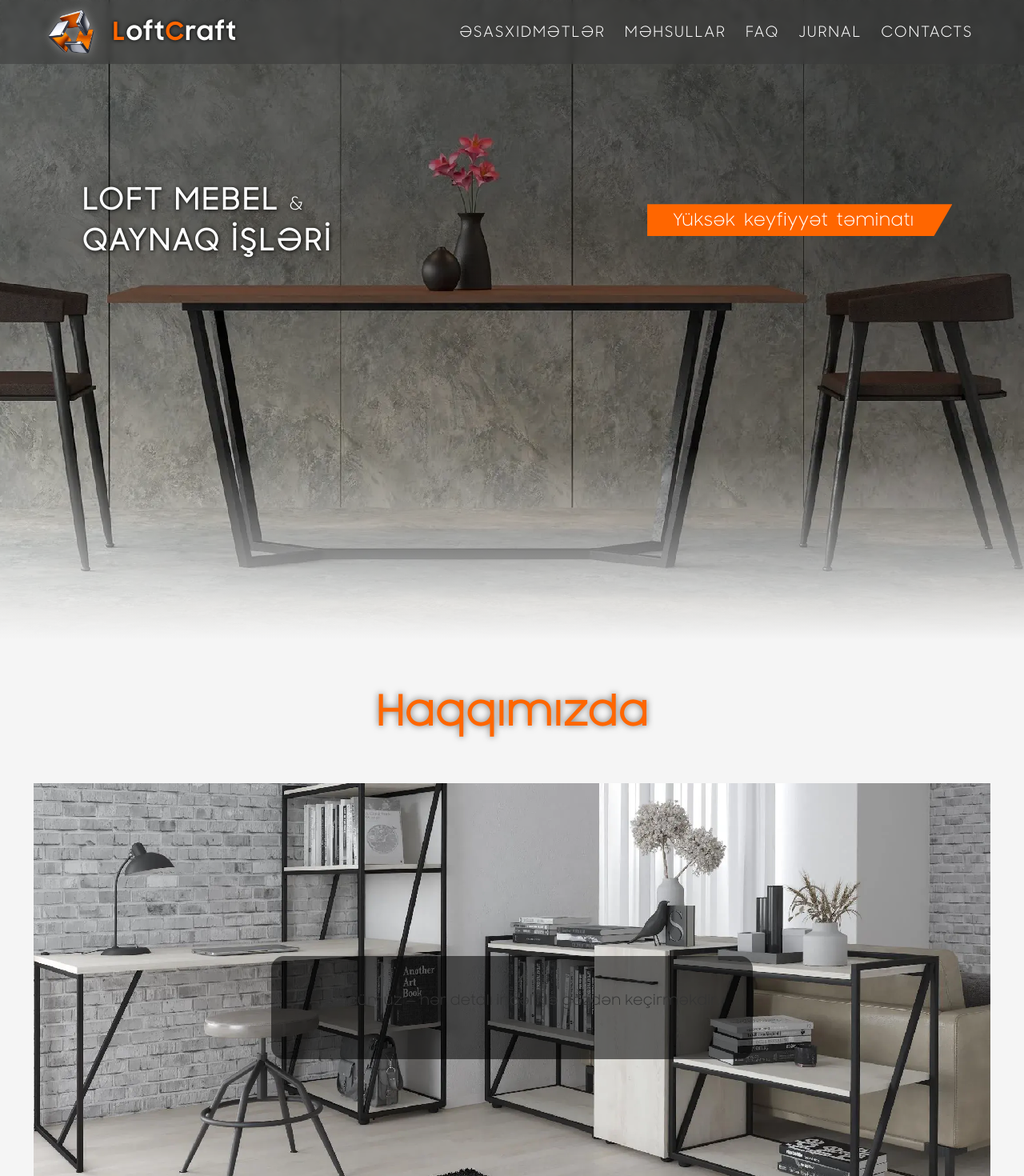
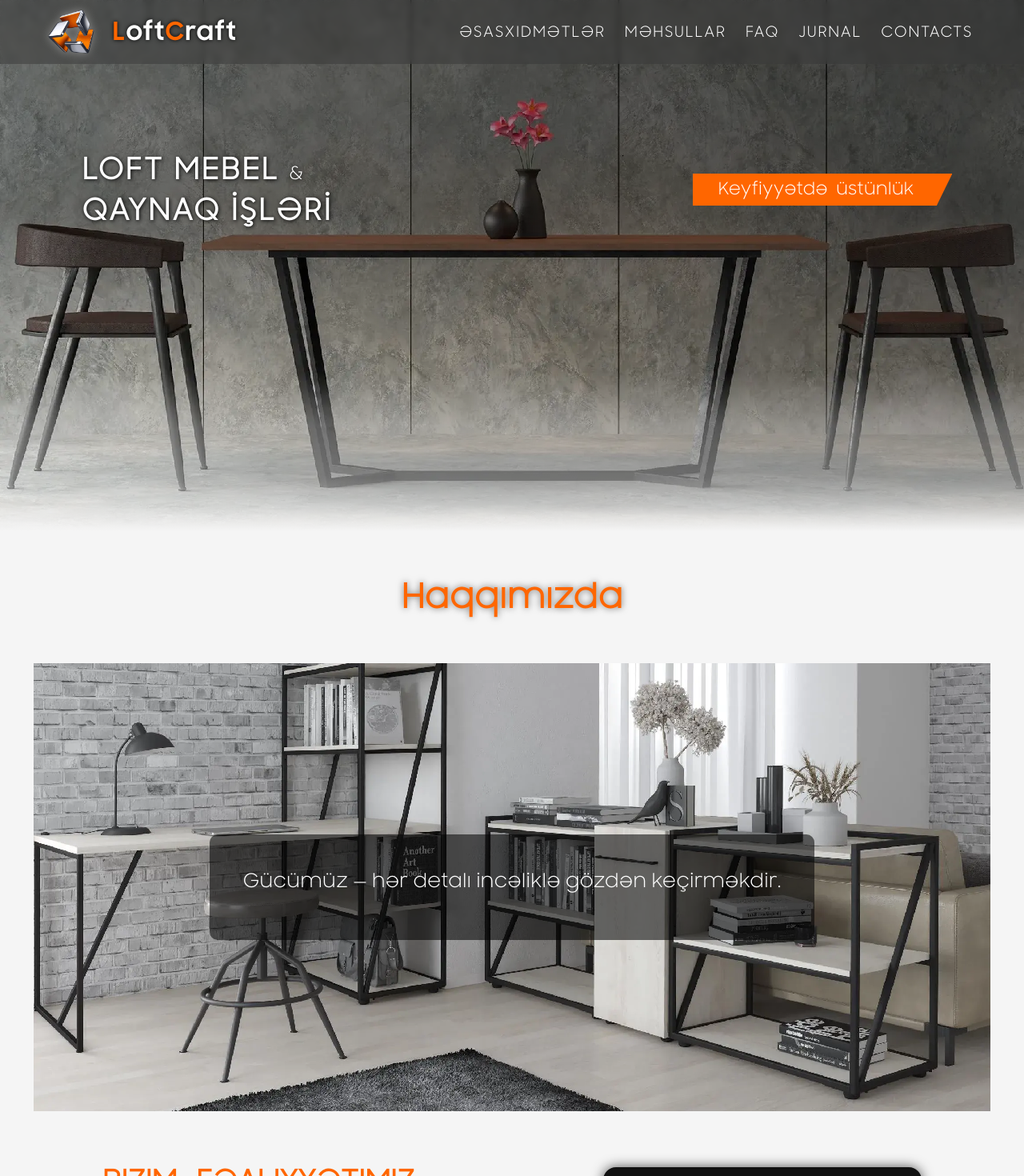
Before and after one commit to rovsenhuseynov/demirdizayn, a React (Create React App) app: page /about in a window 1280 px wide. Shown: the top 1470 px of the page at 80% size. Built offline with nearby package versions, Linux system fonts and the light colour scheme.

Commit message:
Коррекция HEADER

```diff
--- a/src/globalComponents/Header/Header.jsx
+++ b/src/globalComponents/Header/Header.jsx
@@ -22,7 +22,7 @@ const Header = () => {
           Qaynaq İşlərİ
         </h1>
         <div className="header__subtitle-clip">
-          <p className="header__subtitle">Yüksək keyfiyyət təminatı</p>
+          <p className="header__subtitle">Keyfiyyətdə üstünlük</p>
         </div>
       </div>
 
--- a/src/globalComponents/Header/Header.scss
+++ b/src/globalComponents/Header/Header.scss
@@ -10,16 +10,17 @@
       rgba(0, 0, 0, 0.3) 65%,
       rgba(255, 255, 255, 0) 70%,
       rgba(255, 255, 255, 0.3) 80%,
-      rgba(255, 255, 255, 0.6) 90%,
+      rgba(255, 255, 255, 0.4) 90%,
+      rgba(255, 255, 255, 0.6) 95%,
       rgba(245, 245, 245, 1) 100%
     ),
     url(../../assets/images/backgrounds/Loft-chair-and-table.webp);
   background-repeat: no-repeat;
   background-position: center;
   background-size: cover;
-  height: 100vh;
-  width: 100%;
-  background-color: v.$background-color;
+  height: 83vh;
+  width: auto;
+  background-color: #000000;
 
   @media (max-width: 1368px) {
     background: linear-gradient(
@@ -27,7 +28,8 @@
         rgba(0, 0, 0, 0.4) 40%,
         rgba(255, 255, 255, 0) 70%,
         rgba(255, 255, 255, 0.3) 80%,
-        rgba(255, 255, 255, 0.6) 90%,
+        rgba(255, 255, 255, 0.4) 90%,
+        rgba(255, 255, 255, 0.6) 95%,
         rgba(245, 245, 245, 1) 100%
       ),
       url(../../assets/images/backgrounds/Loft-chair-and-table-mini.webp);
@@ -65,7 +67,7 @@
     text-transform: uppercase;
     letter-spacing: 3px;
     font-size: v.$font-size-h3;
-    font-weight: 700;
+    font-weight: 900;
     line-height: 1.4;
     margin: 0;
     text-shadow: 1px 1px 5px rgb(0, 0, 0);
@@ -104,7 +106,6 @@
 .header__button-wrapper {
   position: absolute;
   font-size: v.$font-size-mini-3;
-
   bottom: 10%;
   left: 50%;
   transform: translateX(-50%);
--- a/src/pages/AboutUs/AboutUs.scss
+++ b/src/pages/AboutUs/AboutUs.scss
@@ -1,5 +1,5 @@
-@import "../../assets/variables.scss";
-@import "../../assets/mixin.scss";
+@use "../../assets/mixin.scss" as m;
+@use "../../assets/variables.scss" as v;
 
 .about {
   width: 100%;
@@ -7,11 +7,13 @@
   padding-bottom: calc(4svw + 2rem);
   background-color: rgb(245, 245, 245);
   p {
-    @include paragraph-style;
+    // @include m.paragraph-style;
+    @include m.heading-font(4);
+    color: v.$white;
   }
 
   .about__title {
-    font-size: $font-size-h2;
+    @include m.heading-font(1);
     text-align: center;
     font-weight: 800;
     color: #ff6600;
@@ -32,9 +34,9 @@
     .about__overlay {
       background: rgba(0, 0, 0, 0.55);
       padding: calc(2svw + 1rem);
-      border-radius: 16px;
+      margin-inline: 4vw;
+      border-radius: 10px;
       text-align: center;
-      color: $white;
       max-width: 900px;
     }
   }
```
